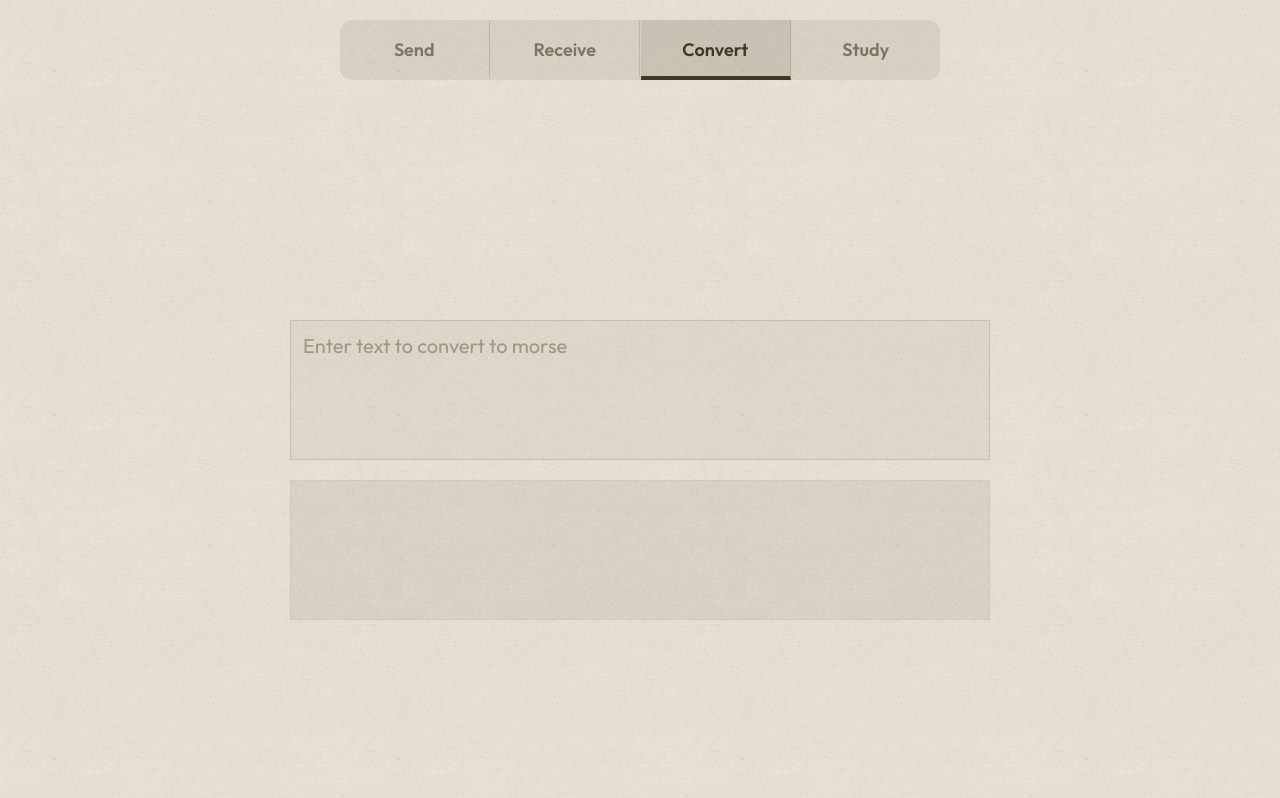
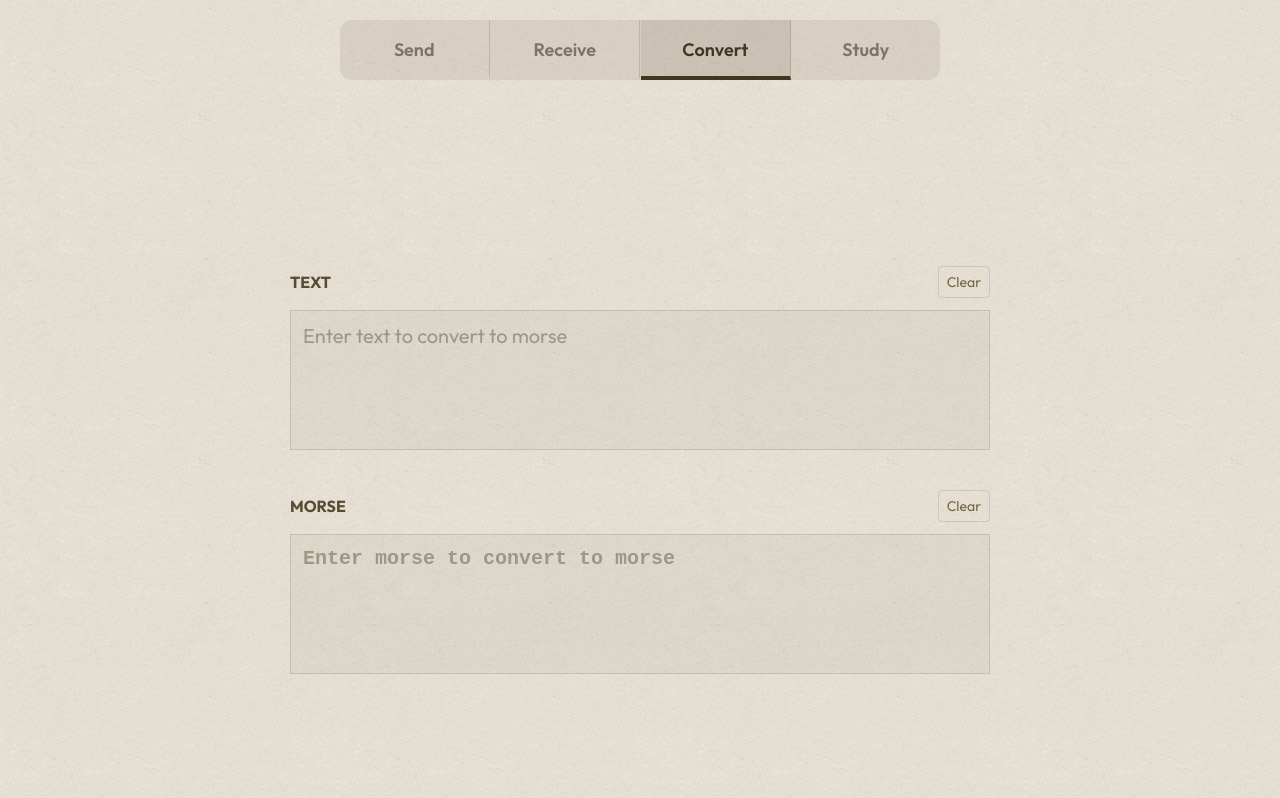
Before and after one commit to updownupdown/morse, a React (Create React App) app: page / in a window 1280 px wide. Both pictures are taken after a click on the button "Convert". Built offline with nearby package versions, Linux system fonts and the light colour scheme.

Commit message:
Improved converted

```diff
--- a/src/components/Converter.scss
+++ b/src/components/Converter.scss
@@ -1,7 +1,28 @@
 .converter {
   display: flex;
   flex-direction: column;
-  gap: 20px;
   margin-top: 60px;
   width: 100%;
+
+  &__header {
+    display: flex;
+    justify-content: space-between;
+    align-items: center;
+    margin-bottom: 12px;
+
+    h3 {
+      text-transform: uppercase;
+      font-size: 16px;
+      font-weight: 700;
+    }
+  }
+
+  textarea + .converter__header {
+    margin-top: 40px;
+  }
+
+  &__morse {
+    font-family: var(--font-mono);
+    font-weight: 600;
+  }
 }
--- a/src/components/Converter.tsx
+++ b/src/components/Converter.tsx
@@ -1,20 +1,21 @@
-import { useEffect, useState } from "react";
+import { useState } from "react";
 import "./Converter.scss";
 import { alphaToMorse } from "../data";
 
 export const Converter = () => {
-  const [input, setInput] = useState("");
-  const [output, setOutput] = useState("");
+  const [alpha, setAlpha] = useState("");
+  const [morse, setMorse] = useState("");
 
-  useEffect(() => {
+  const convertToMorse = (text: string) => {
     let outputText: string[] = [];
+    const alphaChunks = Array.from(text);
 
-    Array.from(input).forEach((char) => {
+    alphaChunks.forEach((char) => {
       let convertedLetter = "";
       const uppercaseChar = char.toUpperCase();
 
       if (char === " ") {
-        convertedLetter = "   ";
+        convertedLetter = "/";
       } else if (alphaToMorse[uppercaseChar]) {
         convertedLetter = alphaToMorse[uppercaseChar];
       }
@@ -22,20 +23,97 @@ export const Converter = () => {
       outputText.push(convertedLetter);
     });
 
-    setOutput(outputText.join(" "));
-  }, [input]);
+    setMorse(outputText.join(" "));
+  };
+
+  const regex = /^[/. -]*$/;
+
+  const sanitizedMorse = (input: string) => {
+    return input.replace(regex, "");
+  };
+
+  const convertToAlpha = (input: string) => {
+    let outputText: string[] = [];
+    const morseChunks = input.split(" ");
+
+    if (morseChunks.length !== 0) {
+      morseChunks.forEach((symbols) => {
+        if (symbols === "/") {
+          outputText.push(" ");
+          return;
+        }
+        if (symbols === "") {
+          return;
+        }
+
+        const match = Object.keys(alphaToMorse).find(
+          (key) => alphaToMorse[key] === symbols
+        );
+
+        outputText.push(match ?? "�");
+      });
+    }
+
+    setAlpha(outputText.join(""));
+  };
+
+  const clearAlpha = () => {
+    setAlpha("");
+  };
+
+  const clearMorse = () => {
+    setMorse("");
+  };
 
   return (
     <div className="converter">
+      <div className="converter__header">
+        <h3>Text</h3>
+
+        <button className="small-button" onClick={clearAlpha}>
+          Clear
+        </button>
+      </div>
+
       <textarea
+        className="converter__alpha"
         placeholder="Enter text to convert to morse"
-        value={input}
+        value={alpha}
         onChange={(e) => {
-          setInput(e.target.value);
+          const text = e.target.value.toUpperCase();
+
+          setAlpha(text);
+          convertToMorse(text);
         }}
       />
 
-      <textarea value={output} readOnly />
+      <div className="converter__header">
+        <h3>Morse</h3>
+
+        <button className="small-button" onClick={clearMorse}>
+          Clear
+        </button>
+      </div>
+
+      <textarea
+        className="converter__morse"
+        value={morse}
+        placeholder="Enter morse to convert to morse"
+        onChange={(e) => {
+          const text = e.target.value;
+
+          if (text === "" || regex.test(text)) {
+            setMorse(text);
+            convertToAlpha(text);
+          }
+        }}
+        onPaste={(e) => {
+          const text = sanitizedMorse(e.clipboardData.getData("Text"));
+
+          setMorse(text);
+          convertToAlpha(text);
+        }}
+      />
     </div>
   );
 };
--- a/src/components/Message.scss
+++ b/src/components/Message.scss
@@ -91,28 +91,4 @@
   width: 100%;
   gap: 10px;
   margin-left: auto;
-
-  button {
-    transition: 0.2s ease all;
-    transition-property: background-color, border-color, color;
-    cursor: pointer;
-    padding: 6px 8px;
-
-    border-radius: 4px;
-    border: 1px solid rgba(var(--K700-rgb), 0.2);
-    background: unset;
-
-    font-size: 14px;
-    color: var(--K700);
-
-    &:disabled {
-      opacity: 0.4;
-    }
-
-    &:not(:disabled):hover {
-      color: var(--K800);
-      border-color: var(--K700);
-      background: rgba(var(--K700-rgb), 0.1);
-    }
-  }
 }
--- a/src/components/Message.tsx
+++ b/src/components/Message.tsx
@@ -44,10 +44,18 @@ export const Message = ({
 
       {clearMessage && deleteLastCharacter && (
         <div className="edit-message">
-          <button onClick={deleteLastCharacter} disabled={message.length === 0}>
+          <button
+            className="small-button"
+            onClick={deleteLastCharacter}
+            disabled={message.length === 0}
+          >
             Backspace
           </button>
-          <button onClick={clearMessage} disabled={message.length === 0}>
+          <button
+            className="small-button"
+            onClick={clearMessage}
+            disabled={message.length === 0}
+          >
             Clear
           </button>
         </div>
--- a/src/components/Telegraph.scss
+++ b/src/components/Telegraph.scss
@@ -7,9 +7,10 @@
   align-items: center;
   gap: 20px;
   width: 100%;
+  margin-bottom: 20px;
 
   &__buffer {
-    $dot-width: 10px;
+    $dot-width: 14px;
 
     display: flex;
     align-items: center;
@@ -19,12 +20,14 @@
     min-height: $dot-width;
     margin: 12px 0;
 
-    .buffer-display {
+    .buffer-symbol {
       display: flex;
       height: $dot-width;
 
       border-radius: calc($dot-width / 2);
       background: var(--K800);
+      box-shadow: 1px 2px 4px rgba(0, 0, 0, 0.1),
+        inset 0 0 4px rgba(255, 255, 255, 0.12);
 
       &--dot {
         width: $dot-width;
@@ -36,8 +39,22 @@
   }
 
   // Telegraph Key
-  &__tkey {
+  button.large-button {
     width: 100px;
     height: 100px;
+
+    font-size: 42px;
+    font-weight: 800;
+    color: var(--K950);
+    text-shadow: 0 0 6px rgba(255, 255, 255, 0.12),
+      0 0 2px rgba(255, 255, 255, 0.1);
+
+    &:hover,
+    &:active {
+      color: var(--K900);
+    }
+    &:active {
+      color: var(--K800);
+    }
   }
 }
--- a/src/components/Telegraph.tsx
+++ b/src/components/Telegraph.tsx
@@ -111,20 +111,6 @@ export const Telegraph = () => {
     // eslint-disable-next-line react-hooks/exhaustive-deps
   }, []);
 
-  const emulateSignal = (long: boolean) => {
-    if (signalInProgressRef.current) return;
-
-    const signalDuration = long ? timing.long : timing.short;
-
-    clearTimeout(timeout.current);
-
-    startSignal();
-
-    setTimeout(() => {
-      endSignal();
-    }, signalDuration);
-  };
-
   const sendSignal = (long: boolean) => {
     const signal = long ? "-" : ".";
     setBuffer((l) => l + signal);
@@ -186,7 +172,7 @@ export const Telegraph = () => {
         <div className="controls__buffer">
           {Array.from(buffer).map((element, i) => (
             <div
-              className={`buffer-display buffer-display--${
+              className={`buffer-symbol buffer-symbol--${
                 element === "." ? "dot" : "dash"
               }`}
               key={i}
@@ -203,7 +189,9 @@ export const Telegraph = () => {
               endSignal();
             }
           }}
-        />
+        >
+          M
+        </button>
       </div>
     </>
   );
--- a/src/css/styles.scss
+++ b/src/css/styles.scss
@@ -3,9 +3,10 @@
 
 $theme-colors: (
   "white": #ffffff,
+  "K950": #17140d,
   "K900": #413824,
   "K800": #574b31,
-  "K700": #77572b,
+  "K700": #736745,
   "K600": #976f37,
   "K500": #bb8a45,
   "K400": #b5bbc0,
@@ -29,6 +30,7 @@ $theme-colors: (
   }
 
   --font: "Outfit", sans-serif;
+  --font-mono: "Courier New", Courier, monospace;
 }
 
 * {
@@ -208,8 +210,8 @@ textarea {
   }
 }
 
-.large-button {
-  transition: 0.1s ease background-color;
+button.large-button {
+  transition: 0.1s ease all;
 
   display: flex;
   align-items: center;
@@ -217,7 +219,7 @@ textarea {
   flex-shrink: 0;
 
   border-radius: 50%;
-  background: var(--K800);
+  background: var(--K900);
   box-shadow: 1px 2px 8px rgba(var(--K900-rgb), 0.3),
     2px 4px 20px rgba(var(--K900-rgb), 0.3),
     inset 0 0 30px rgba(var(--K100-rgb), 0.3);
@@ -235,9 +237,37 @@ textarea {
 
   &:hover,
   &:active {
-    background: var(--K900);
+    background: var(--K800);
   }
   &:active {
     background: var(--K700);
   }
 }
+
+button.small-button {
+  transition: 0.2s ease all;
+  transition-property: background-color, border-color, color;
+  cursor: pointer;
+  padding: 6px 8px;
+
+  border-radius: 4px;
+  border: 1px solid rgba(var(--K700-rgb), 0.2);
+  background: unset;
+
+  font-size: 14px;
+  color: var(--K700);
+
+  &:disabled {
+    cursor: not-allowed;
+    opacity: 0.4;
+  }
+
+  &:not(:disabled) {
+    &:hover,
+    &:active {
+      color: var(--K800);
+      border-color: var(--K700);
+      background: rgba(var(--K700-rgb), 0.1);
+    }
+  }
+}
```
